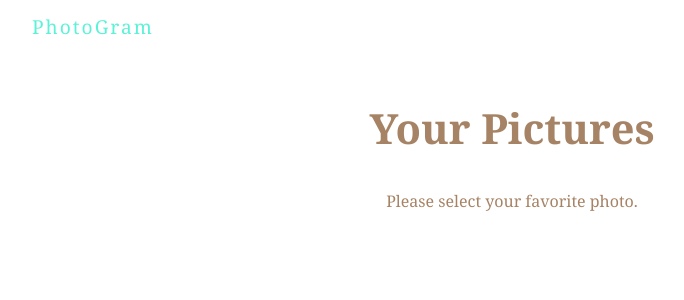
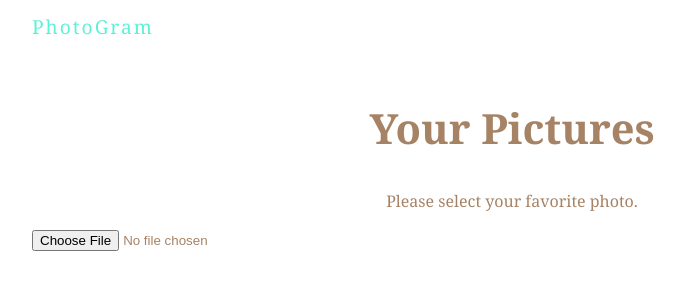
Before and after one commit to takuyaOOR/PhotoGram, a React (Create React App) app: page / in a window 1280 px wide. Shown: the top 300 px of the page, without its empty margins (128-812 px from the left). Built offline with nearby package versions, Linux system fonts and the light colour scheme.

Commit message:
写真選択フォームを追加

```diff
--- a/package.json
+++ b/package.json
@@ -6,6 +6,7 @@
     "@testing-library/jest-dom": "^5.12.0",
     "@testing-library/react": "^11.2.7",
     "@testing-library/user-event": "^12.8.3",
+    "firebase": "^8.6.2",
     "react": "^17.0.2",
     "react-dom": "^17.0.2",
     "react-scripts": "4.0.3",
--- a/src/App.js
+++ b/src/App.js
@@ -1,10 +1,12 @@
 import React from "react";
 import Title from "./comps/Title";
+import UploadForm from "./comps/UploadForm";
 
 function App() {
   return (
     <div className="App">
       <Title />
+      <UploadForm />
     </div>
   );
 }
--- /dev/null
+++ b/src/comps/UploadForm.js
@@ -0,0 +1,32 @@
+import React, { useState } from "react";
+
+const UploadForm = () => {
+  const [file, setFile] = useState(null);
+  const [error, setError] = useState(null);
+
+  const changeHandler = (e) => {
+    let selected = e.target.files[0];
+    const types = ["image/png", "image/jpeg"];
+
+    if (selected && types.includes(selected.type)) {
+      //選択された写真を保存し、エラーを初期化
+      setFile(selected);
+      setError("");
+    } else {
+      setFile(null);
+      setError("Please select an image file (png or jpeg)");
+    }
+  };
+
+  return (
+    <form>
+      <input type="file" onChange={changeHandler} />
+      <div className="output">
+        {error && <div className="error">{error}</div>}
+        {file && <div>{file.name}</div>}
+      </div>
+    </form>
+  );
+};
+
+export default UploadForm;
```
Also changed, not shown: 1 other file (tests, documents, lock files or other folders).
